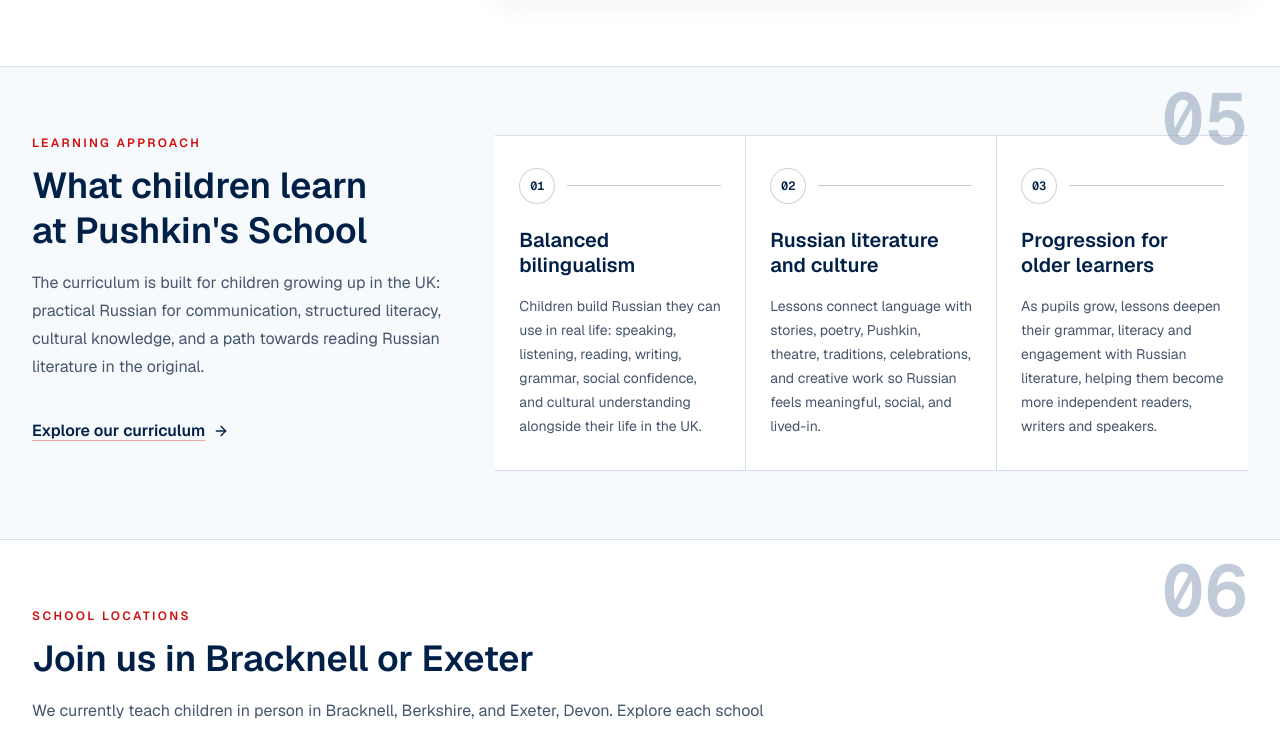
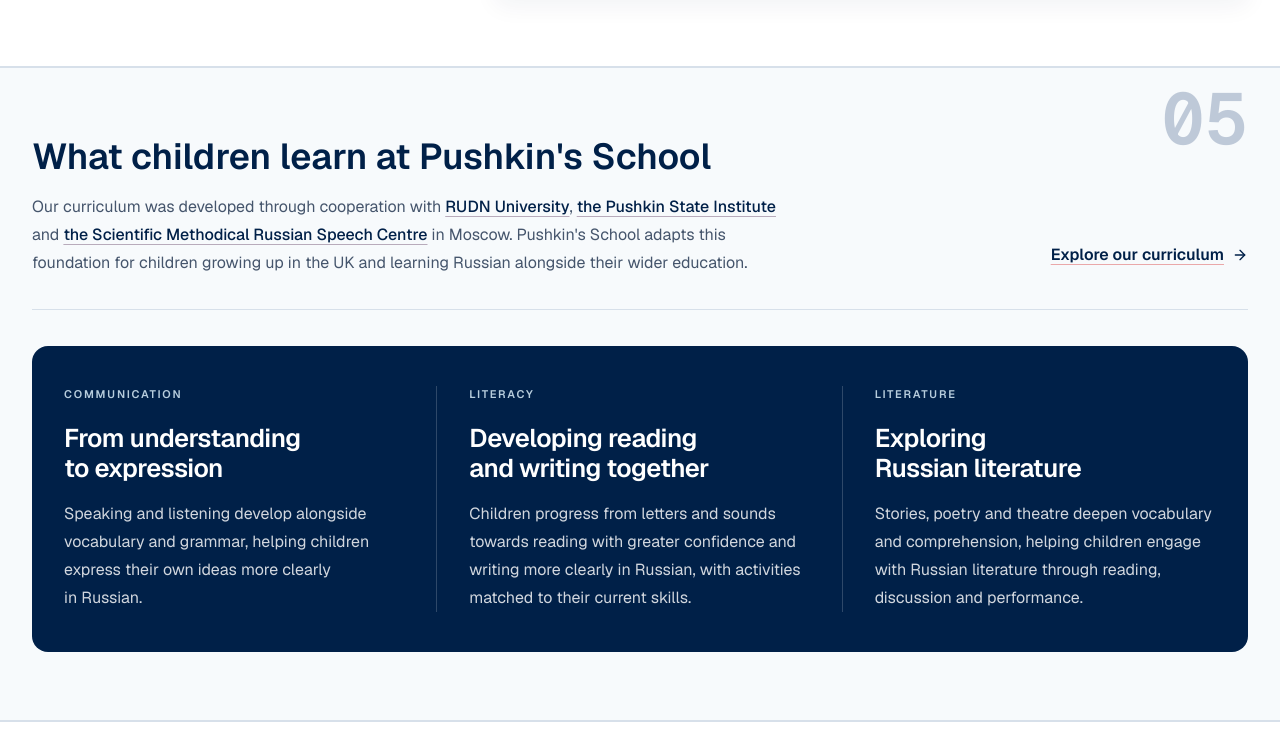
Before and after one commit to AntonV0/pushkins-russian-school, a Next.js app: page / in a window 1280 px wide. Shown: the part 2317-3047 px from the top of the page. Built offline with nearby package versions, Linux system fonts and the light colour scheme.

Commit message:
feat(homepage): introduce navy curriculum panel

```diff
--- a/src/app/page.tsx
+++ b/src/app/page.tsx
@@ -13,6 +13,7 @@
   ButtonLink,
   quietActionLinkClassName,
 } from "@/components/site/button-link";
+import curriculumStyles from "@/components/site/home-curriculum.module.css";
 import classroomStyles from "@/components/site/home-classroom.module.css";
 import identityStyles from "@/components/site/home-identity.module.css";
 import trustStyles from "@/components/site/home-trust.module.css";
@@ -29,7 +30,6 @@
   type MediaAsset,
 } from "@/features/gallery/data/media-assets";
 import { schools } from "@/data/public/schools";
-import { curriculumPillars } from "@/data/public/curriculum";
 
 function getApprovedMediaAssetById(id: string) {
   return approvedMediaAssets.find((asset) => asset.id === id);
@@ -132,6 +132,24 @@
     body: "The introductory payment covers three weeks, during which teachers place your child with learners at a similar Russian level.",
   },
 ];
+
+const homepageCurriculumPrototype = [
+  {
+    label: "Communication",
+    title: "From understanding to expression",
+    body: "Speaking and listening develop alongside vocabulary and grammar, helping children express their own ideas more clearly in Russian.",
+  },
+  {
+    label: "Literacy",
+    title: "Developing reading and writing together",
+    body: "Children progress from letters and sounds towards reading with greater confidence and writing more clearly in Russian, with activities matched to their current skills.",
+  },
+  {
+    label: "Literature",
+    title: "Exploring Russian literature",
+    body: "Stories, poetry and theatre deepen vocabulary and comprehension, helping children engage with Russian literature through reading, discussion and performance.",
+  },
+] as const;
 
 const homepageFaqs = [
   {
@@ -306,23 +324,49 @@
       </HomepageSectionMarker>
 
       <HomepageSectionMarker number={5}>
-        <section className="bg-background site-section-compact">
-        <div className="mx-auto grid max-w-7xl gap-10 px-6 lg:grid-cols-[0.72fr_1.28fr] lg:px-8">
-          <div>
-            <SectionIntro
-              eyebrow="Learning approach"
-              title="What children learn at Pushkin's School"
+        <section className="border-y border-border-soft bg-background site-section-compact">
+          <div className={`home-content-container mx-auto max-w-7xl px-6 lg:px-8 ${curriculumStyles.section}`}>
+            <div className={`grid gap-7 border-b border-border-soft pb-8 lg:grid-cols-[minmax(0,1fr)_auto] lg:items-end lg:gap-12 ${curriculumStyles.intro}`}>
+              <SectionIntro title="What children learn at Pushkin's School">
+                <p>
+                  Our curriculum was developed through cooperation with{" "}
+                  <Link
+                    href="https://eng.rudn.ru/"
+                    target="_blank"
+                    rel="noopener noreferrer"
+                    aria-label="RUDN University (opens in a new tab)"
+                    className="font-medium text-brand-blue-strong underline decoration-brand-accent/50 underline-offset-4 transition hover:decoration-brand-red focus-visible:outline-none focus-visible:ring-2 focus-visible:ring-brand-red/40 focus-visible:ring-offset-2"
                   >
-              <p>
-                The curriculum is built for children growing up in the UK:
-                practical Russian for communication, structured literacy,
-                cultural knowledge, and a path towards reading Russian
-                literature in the original.
+                    RUDN University
+                  </Link>
+                  ,{" "}
+                  <Link
+                    href="https://www.pushkin.institute/"
+                    target="_blank"
+                    rel="noopener noreferrer"
+                    aria-label="The Pushkin State Institute (opens in a new tab)"
+                    className="font-medium text-brand-blue-strong underline decoration-brand-accent/50 underline-offset-4 transition hover:decoration-brand-red focus-visible:outline-none focus-visible:ring-2 focus-visible:ring-brand-red/40 focus-visible:ring-offset-2"
+                  >
+                    the Pushkin State Institute
+                  </Link>{" "}
+                  and{" "}
+                  <Link
+                    href="https://specped.ru/"
+                    target="_blank"
+                    rel="noopener noreferrer"
+                    aria-label="The Scientific Methodical Russian Speech Centre (opens in a new tab)"
+                    className="font-medium text-brand-blue-strong underline decoration-brand-accent/50 underline-offset-4 transition hover:decoration-brand-red focus-visible:outline-none focus-visible:ring-2 focus-visible:ring-brand-red/40 focus-visible:ring-offset-2"
+                  >
+                    the Scientific Methodical Russian Speech Centre
+                  </Link>{" "}
+                  in Moscow. Pushkin&apos;s School adapts this foundation for
+                  children growing up in the UK and learning Russian alongside
+                  their wider education.
                 </p>
               </SectionIntro>
               <Link
                 href="/curriculum"
-              className="group mt-7 inline-flex min-h-11 w-fit items-center gap-2 py-2 text-base font-semibold text-brand-blue-strong underline decoration-brand-red/35 underline-offset-4 transition hover:-translate-y-0.5 hover:text-brand-red hover:decoration-brand-red focus-visible:outline-none focus-visible:ring-2 focus-visible:ring-brand-red/40 focus-visible:ring-offset-4"
+                className="group inline-flex min-h-11 w-fit items-center gap-2 py-2 text-base font-semibold text-brand-blue-strong underline decoration-brand-red/35 underline-offset-4 transition hover:-translate-y-0.5 hover:text-brand-red hover:decoration-brand-red focus-visible:outline-none focus-visible:ring-2 focus-visible:ring-brand-red/40 focus-visible:ring-offset-4 lg:justify-self-end"
               >
                 <span>Explore our curriculum</span>
                 <ArrowRight
@@ -332,27 +376,15 @@
               </Link>
             </div>
 
-          <ol className="relative grid border-y border-border-soft bg-surface md:grid-cols-3 md:divide-x md:divide-border-soft">
-            {homepageCurriculumPillars.map((pathway, index) => (
-              <li
-                key={pathway.title}
-                className="relative border-b border-border-soft px-5 py-7 last:border-b-0 md:border-b-0 md:px-6 md:py-8"
-              >
-                <div className="mb-6 flex items-center gap-3">
-                  <span className="flex size-9 items-center justify-center rounded-full border border-brand-blue/20 bg-white font-mono text-xs font-semibold text-brand-blue-strong">
-                    0{index + 1}
-                  </span>
-                  <span className="h-px flex-1 bg-brand-accent/35" aria-hidden="true" />
+            <div className={curriculumStyles.panel}>
+              {homepageCurriculumPrototype.map((strand) => (
+                <article key={strand.label} className={curriculumStyles.strand}>
+                  <p className={curriculumStyles.label}>{strand.label}</p>
+                  <h3>{strand.title}</h3>
+                  <p className={curriculumStyles.body}>{strand.body}</p>
+                </article>
+              ))}
             </div>
-                <h3 className="text-xl font-semibold leading-tight text-brand-blue-strong">
-                  {pathway.title}
-                </h3>
-                <p className="mt-4 text-sm leading-6 text-slate-600">
-                  {pathway.body}
-                </p>
-              </li>
-            ))}
-          </ol>
           </div>
         </section>
       </HomepageSectionMarker>
@@ -878,15 +910,6 @@
   );
 }
 
-const homepageCurriculumPillars = [
-  curriculumPillars[0],
-  curriculumPillars[1],
-  {
-    title: "Progression for older learners",
-    body: "As pupils grow, lessons deepen their grammar, literacy and engagement with Russian literature, helping them become more independent readers, writers and speakers.",
-  },
-] as const;
-
 const homepageSchoolSummaries: Record<string, string> = {
   "high-wycombe":
     "Register local interest or ask about online Russian lessons while in-person classes are not currently listed.",
--- /dev/null
+++ b/src/components/site/home-curriculum.module.css
@@ -0,0 +1,66 @@
+.section h2 {
+  font-size: clamp(1.875rem, calc(1.5rem + 1vw), 2.25rem);
+  line-height: 1.15;
+}
+
+.panel {
+  display: grid;
+  margin-top: 2.25rem;
+  padding: 1.75rem;
+  border-radius: 1rem;
+  background: var(--brand-blue-strong);
+}
+@media (width < 640px) {
+  .panel { padding: 1.25rem; margin-top: 1.5rem; }
+  .intro { gap: 1rem; padding-bottom: 1.25rem; }
+}
+
+.strand {
+  min-width: 0;
+  padding-block: 1.75rem;
+  border-bottom: 1px solid rgb(255 255 255 / .18);
+}
+.strand:first-child { padding-top: 0; }
+.strand:last-child { padding-bottom: 0; border-bottom: 0; }
+.label {
+  color: #b7cddd;
+  font-size: .6875rem;
+  font-weight: 600;
+  letter-spacing: .16em;
+  text-transform: uppercase;
+}
+.strand h3 {
+  margin-top: 1.25rem;
+  color: white;
+  font-size: clamp(1.5rem, 2vw, 1.875rem);
+  line-height: 1.2;
+  font-weight: 600;
+  letter-spacing: -.02em;
+}
+.body {
+  margin-top: 1rem;
+  color: rgb(255 255 255 / .82);
+  font-size: 1rem;
+  line-height: 1.75;
+}
+@media (width >= 1024px) {
+  .panel { grid-template-columns: repeat(3, minmax(0, 1fr)); padding: 2.5rem 0; }
+  .strand {
+    display: grid;
+    grid-row: span 3;
+    grid-template-rows: subgrid;
+    padding: 0 2rem;
+    border-bottom: 0;
+    border-right: 1px solid rgb(255 255 255 / .18);
+  }
+  .strand:last-child { border-right: 0; }
+  .strand > * { align-self: start; }
+}
+
+@media (1024px <= width < 1100px) {
+  .strand { padding-inline: 1.5rem; }
+}
+
+@media (width >= 1024px) {
+  .strand:last-child h3 { max-width: 18ch; }
+}
```
Lines whose indentation alone changed are shown as unchanged.
